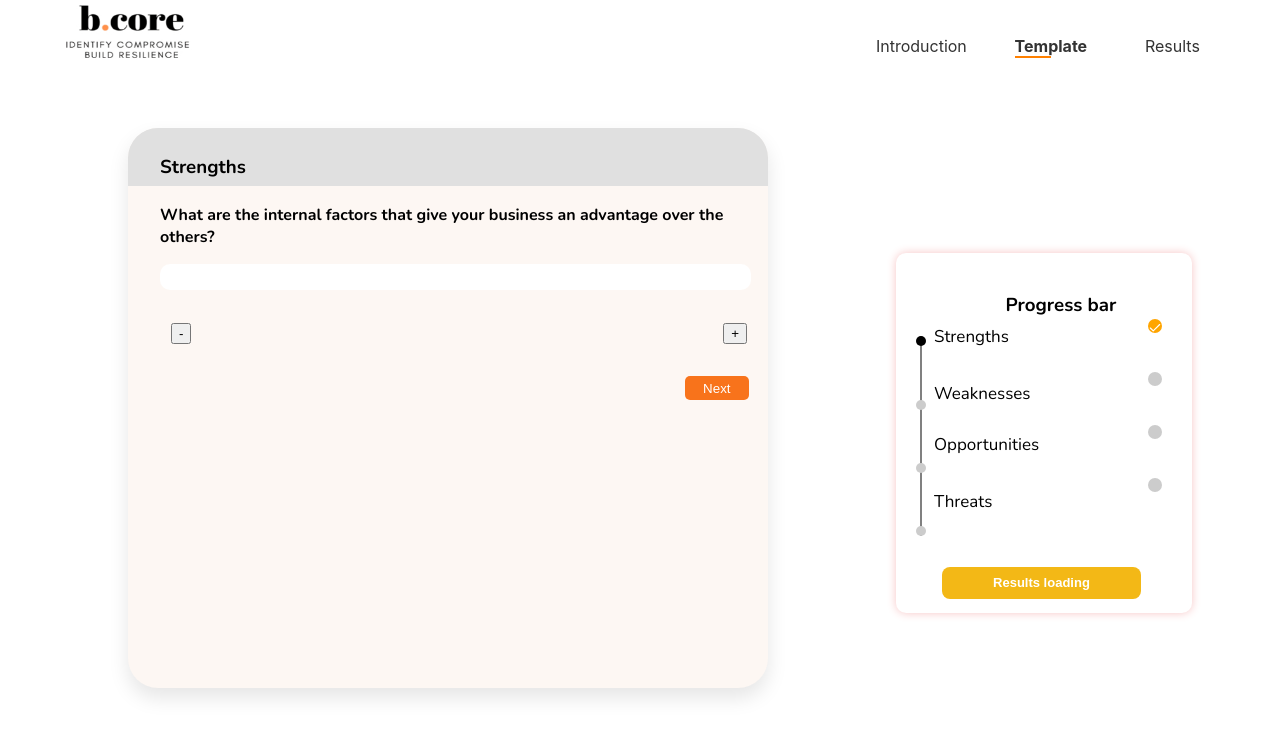
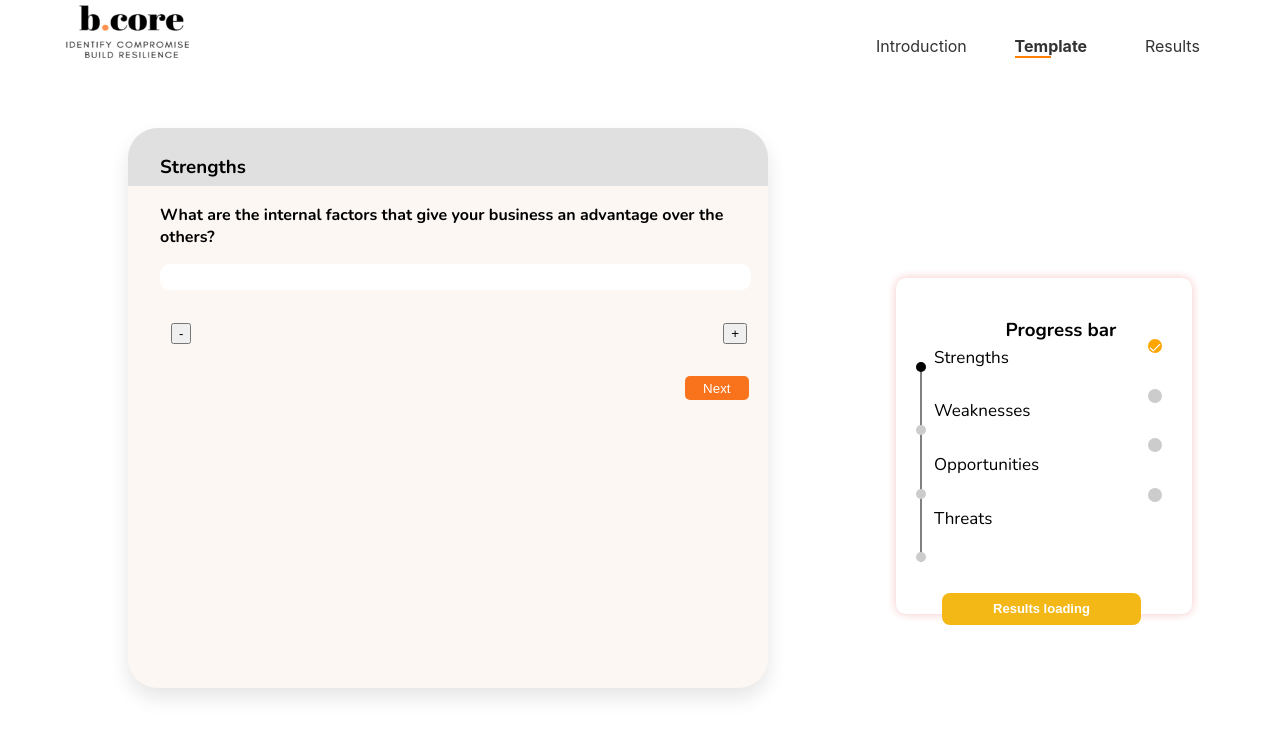
Before and after one commit to mollenwambui/react, a React (Create React App) app: page /user-guide in a window 1280 px wide. Shown: the top 736 px of the page. Built offline with nearby package versions, Linux system fonts and the light colour scheme.

Commit message:
progress-bar

```diff
--- a/src/components/UserJourney.css
+++ b/src/components/UserJourney.css
@@ -498,10 +498,10 @@ margin-left: -3%;  }
     position: relative;
     background-color: white;
     margin-left: 70%;
-    margin-top: -34%;
+    margin-top: -32%;
     border-radius: 10px; /* Add border radius value */
     box-shadow: 0px 0px 10px #f7c5c5; /* Add orange shadow */
-    height: 40vh;
+    height: 37vh;
   }
 
 .stren {
@@ -520,14 +520,14 @@ margin-left: -3%;  }
 
 .oppo {
   position: absolute;
-  top: 50%;
+  top: 52%;
   left: 20px;
   font-size: 17px;
 }
 
 .threa{
   position: absolute;
-  top: 66%;
+  top: 68%;
   left: 20px;
   font-size: 17px;
 }
```
